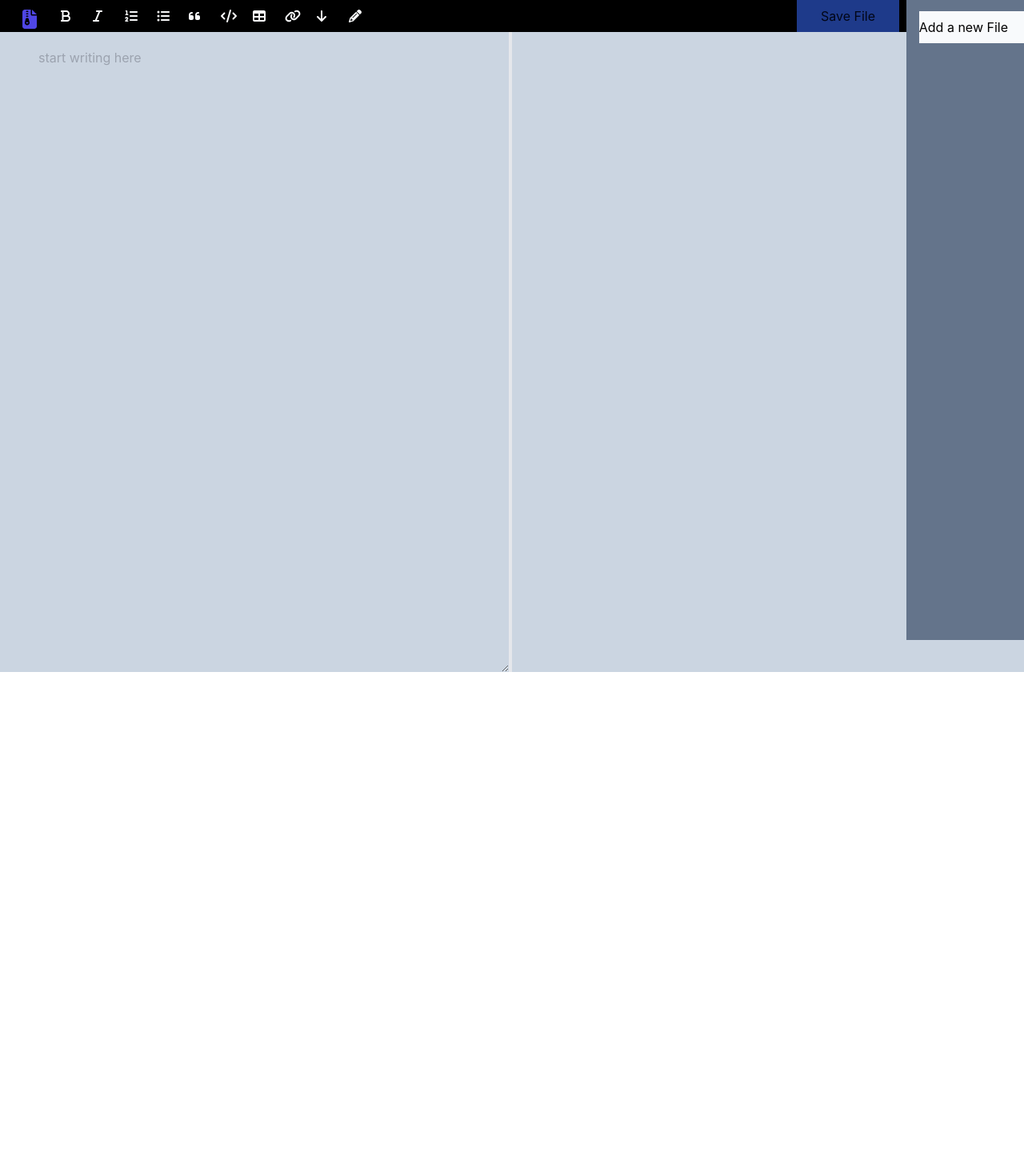
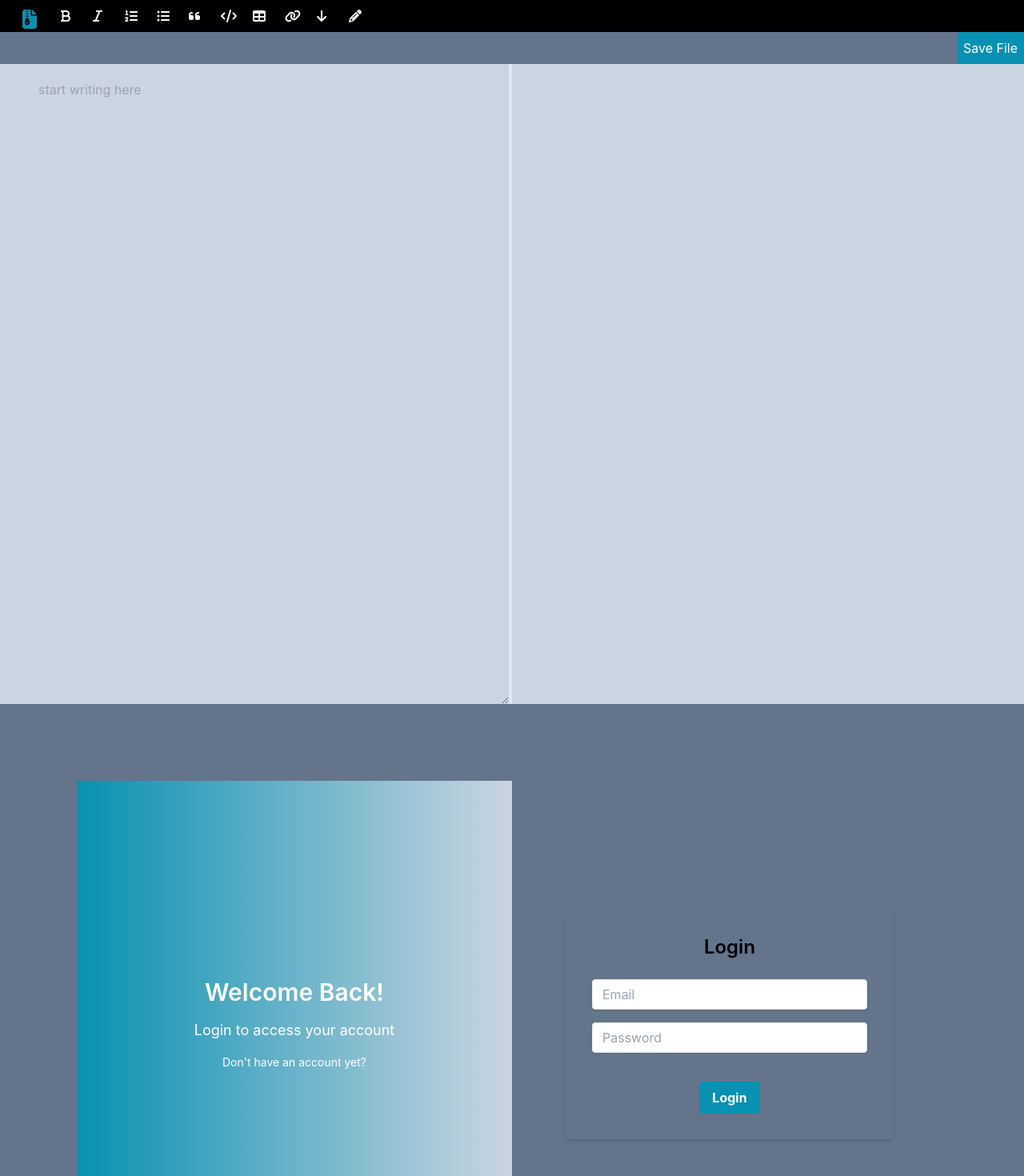
Before and after one commit to hyemiie/markDownEditor, a React (Create React App) app in the folder client/markdown/: page / in a window 1280 px wide. Shown: the top 1470 px of the page at 80% size. Before the commit the page ends 840 px from the top, so only its background shows below. Built offline with nearby package versions, Linux system fonts and the light colour scheme.

Commit message:
updated commit

```diff
--- a/client/markdown/package.json
+++ b/client/markdown/package.json
@@ -13,6 +13,8 @@
     "react": "^18.3.1",
     "react-dom": "^18.3.1",
     "react-icons": "^5.2.1",
+    "react-router": "^6.23.1",
+    "react-router-dom": "^6.23.1",
     "react-scripts": "5.0.1",
     "web-vitals": "^2.1.4"
   },
--- a/client/markdown/src/App.js
+++ b/client/markdown/src/App.js
@@ -1,10 +1,13 @@
 import logo from './logo.svg';
 import Mainpage from './components/Mainpage';
+import Login from './components/Login/Login';
 
 function App() {
   return (
     <div className="App">
      <Mainpage/>
+     <Login/>
+
     </div>
   );
 }
--- a/client/markdown/src/components/Login/Login.jsx
+++ b/client/markdown/src/components/Login/Login.jsx
@@ -1,41 +1,73 @@
-import axios from 'axios'
-import React from 'react'
+import axios from 'axios';
+import React from 'react';
+import { Link } from 'react-router-dom';
 
 const Login = () => {
-
-    const Login = async(e)=>{
-        e.preventDefault()
-        const userMail= document.getElementById('email').value;
-        const password= document.getElementById('password').value;
+    const handleLogin = async (e) => {
+        e.preventDefault();
+        const userMail = document.getElementById('email').value;
+        const password = document.getElementById('password').value;
 
         const data = {
-            userMail, password
+            userMail,
+            password
+        };
+
+        try {
+            const response = await axios.post('http://localhost:5000/login', data);
+            console.log("response", response);
+            localStorage.setItem('token', response.data.token);
+        } catch (error) {
+            console.log(error);
         }
-        console.log(data)
+    };
 
-        try{
+    return (
+        <div className="h-screen flex p-24  bg-slate-500">
+            <div className="w-1/2 bg-gradient-to-r from-cyan-600 to-slate-300 flex justify-center items-center p-10">
+                <div className="text-white text-center">
+                    <h1 className="text-3xl font-semibold mb-4">Welcome Back!</h1>
+                    <p className="text-lg mb-4">Login to access your account</p>
+                    <p className="text-sm">Don't have an account yet?
+                    <ul>
+        <li className='underline'>
+        {/* <Link to="/about">Sign up here</Link> */}
+        </li>
+    </ul></p>
+                </div>
+            </div>
+            <div className="w-1/2 flex justify-center items-center">
+                <form className="w-3/4 bg-slate-500 shadow-md rounded px-8 py-8">
+                    <h1 className="text-2xl font-semibold text-center mb-6">Login</h1>
+                    <div className="mb-4">
+                        <input
+                            className="shadow appearance-none border rounded w-full py-2 px-3 text-gray-700 leading-tight focus:outline-none focus:shadow-outline"
+                            id="email"
+                            type="email"
+                            placeholder="Email"
+                        />
+                    </div>
+                    <div className="mb-6">
+                        <input
+                            className="shadow appearance-none border rounded w-full py-2 px-3 text-gray-700 mb-3 leading-tight focus:outline-none focus:shadow-outline"
+                            id="password"
+                            type="password"
+                            placeholder="Password"
+                        />
+                    </div>
+                    <div className="flex items-center justify-center">
+                        <button
+                            className="bg-cyan-600 hover:bg-cyan-700 text-white font-bold py-2 px-4 rounded focus:outline-none focus:shadow-outline"
+                            type="button"
+                            onClick={handleLogin}
+                        >
+                            Login
+                        </button>
+                    </div>
+                </form>
+            </div>
+        </div>
+    );
+};
 
-
-const response =await axios.post('http://localhost:5000/login', data
-)
-console.log("response", response)
-localStorage.setItem('token', response.data.token)
-
-    }
-    catch(error){
-console.log(error)
-    }
-    }
-  return (
-    <div>
-        <form>
-        <h1>Login</h1>
-            <input placeholder="Email" type='email' id='email'/>
-            <input placeholder="Password" type='password' id='password'/>
-<button onClick={Login}>Login</button>
-        </form>
-    </div>
-  )
-}
-
-export default Login
+export default Login;
--- a/client/markdown/src/components/Mainpage.jsx
+++ b/client/markdown/src/components/Mainpage.jsx
@@ -5,6 +5,7 @@ import { FontAwesomeIcon } from "@fortawesome/react-fontawesome";
 import {
   faAngleDoubleRight,
   faArrowDown,
+  faArrowLeft,
   faBold,
   faCalendar,
   faCalendarAlt,
@@ -37,6 +38,17 @@ const Mainpage = () => {
   const [fileStatus, setFileStatus] = useState(false);
   const [fileName, setFileName] = useState("");
   const [currentFile, setCurrentFile] = useState("");
+  const [fileListStatus, setFileListStatus] = useState(false);
+  const [isHovered, setIsHovered] = useState(false);
+  const [hoveredButton, setHoveredButton] = useState(null);
+
+  const handleMouseEnter = (buttonName) => {
+    setHoveredButton(buttonName);
+  };
+
+  const handleMouseLeave = () => {
+    setHoveredButton(null);
+  };
 
   const getUserInput = async (inputText) => {
     try {
@@ -45,7 +57,6 @@ const Mainpage = () => {
       });
       console.log("response", response.data);
 
-      // Access the html property from the response
       setHtmlResponse(response.data.html);
     } catch (error) {
       console.log(error);
@@ -61,10 +72,8 @@ const Mainpage = () => {
       }
     };
 
-    // Attach the event listener to the document
     document.addEventListener("mouseup", handleMouseUp);
 
-    // Cleanup the event listener on component unmount
     return () => {
       document.removeEventListener("mouseup", handleMouseUp);
     };
@@ -83,7 +92,7 @@ const Mainpage = () => {
       const boldedText = `<b>${highlightedText}</b>`;
       const newText = userInput.replace(highlightedText, boldedText);
       setUserInput(newText);
-      setHtmlResponse(newText); // Update the htmlResponse to reflect the bolded text in the preview area
+      setHtmlResponse(newText);
     }
   };
 
@@ -92,7 +101,7 @@ const Mainpage = () => {
       const italicedText = `<em>${highlightedText}</em>`;
       const newText = userInput.replace(highlightedText, italicedText);
       setUserInput(newText);
-      setHtmlResponse(newText); // Update the htmlResponse to reflect the bolded text in the preview area
+      setHtmlResponse(newText);
     }
   };
 
@@ -104,7 +113,7 @@ const Mainpage = () => {
         .join("");
       const newText = userInput.replace(highlightedText, List);
       setUserInput(newText);
-      setHtmlResponse(newText); // Update the htmlResponse to reflect the bolded text in the preview area
+      setHtmlResponse(newText);
     }
   };
 
@@ -113,7 +122,7 @@ const Mainpage = () => {
       const subList = `<li> <li>${highlightedText}</li></l1>`;
       const newText = userInput.replace(highlightedText, subList);
       setUserInput(newText);
-      setHtmlResponse(newText); // Update the htmlResponse to reflect the bolded text in the preview area
+      setHtmlResponse(newText);
     }
   };
 
@@ -122,7 +131,7 @@ const Mainpage = () => {
       const Code = `<code>${highlightedText}</code>`;
       const newText = userInput.replace(highlightedText, Code);
       setUserInput(newText);
-      setHtmlResponse(newText); // Update the htmlResponse to reflect the bolded text in the preview area
+      setHtmlResponse(newText);
     }
   };
 
@@ -131,7 +140,7 @@ const Mainpage = () => {
       const Table = `<tr>${highlightedText}</tr>`;
       const newText = userInput.replace(highlightedText, Table);
       setUserInput(newText);
-      setHtmlResponse(newText); // Update the htmlResponse to reflect the bolded text in the preview area
+      setHtmlResponse(newText);
     }
   };
 
@@ -140,7 +149,7 @@ const Mainpage = () => {
       const Link = `<a>${highlightedText}</a>`;
       const newText = userInput.replace(highlightedText, Link);
       setUserInput(newText);
-      setHtmlResponse(newText); // Update the htmlResponse to reflect the bolded text in the preview area
+      setHtmlResponse(newText);
     }
   };
 
@@ -153,17 +162,13 @@ const Mainpage = () => {
         fileName: "First Download",
       });
       alert("File Downloaded");
-
-      // Access the html property from the response
     } catch (error) {
       console.log(error);
     }
   };
 
   const newFile = async () => {
-    // const userDownload = document.getElementById('htmlResponse').innerHTML;
     const token = localStorage.getItem("token");
-    // const Filename = document.getElementById("fileName").value;
     const Filename = fileName;
     if (userInput.length > 0) {
       userInput = "Update your file ";
@@ -222,7 +227,6 @@ const Mainpage = () => {
       const fileText = response.data.file.userInput;
       console.log(response.data.file.userInput);
       setUserInput(fileText);
-      // console.log('userFile', userFile)
     } catch (error) {
       console.log(error);
     }
@@ -251,60 +255,152 @@ const Mainpage = () => {
     setFileName(e.target.value);
   };
 
+  const viewStatusFalse = () => {
+    setFileListStatus(false);
+  };
+
+  const viewStatusTrue = () => {
+    setFileListStatus(true);
+  };
+
   return (
-    <div className=" flex flex-row-reverse ">
-      <div>
+    <div className="flex flex-row-reverse overflow-hidden">
+      <div className="w-full">
         <p className="flex bg-black text-gray-50 w-screen h-10 px-7 overflow-hidden">
-          <button className="flex pe-10 pt-3 hover:bg-slate-500 w-7" onClick={getFiles}>
+          <button
+            className="flex pe-10 pt-3 hover:bg-slate-500 w-7"
+            onClick={() => {
+              getFiles();
+              viewStatusTrue();
+            }}
+            onMouseEnter={() => handleMouseEnter("fileArchive")}
+            onMouseLeave={handleMouseLeave}
+          >
             <FontAwesomeIcon
               icon={faFileArchive}
-              className="flex text-2xl text-indigo-600"
+              className="flex text-2xl text-cyan-600"
             />
+            {/* text-indigo-600 */}
+
+            {hoveredButton == "fileArchive" ? <p>View Files</p> : ""}
           </button>
-          <button className="flex pe-10 pt-3 hover:bg-slate-500 w-7" onClick={handleBoldClick}>
-            <FontAwesomeIcon icon={faBold} className="justify-center pl-2"  />
+
+          <button
+            className="flex pe-10 pt-3 hover:bg-slate-500 w-7"
+            onClick={handleBoldClick}
+            onMouseEnter={() => handleMouseEnter("bold")}
+            onMouseLeave={handleMouseLeave}
+          >
+            <FontAwesomeIcon icon={faBold} className="justify-center pl-2" />
+            {hoveredButton == "bold" ? <p>Bold</p> : ""}
           </button>
           <button
             className="flex pe-10 font-bold pt-3 hover:bg-slate-500 w-7"
             onClick={handleItalicClick}
+            onMouseEnter={() => handleMouseEnter("Italic")}
+            onMouseLeave={handleMouseLeave}
           >
-            <FontAwesomeIcon icon={faItalic} className="justify-center pl-2"  />
-          </button>{" "}
-          <button className="flex pe-10 pt-3 hover:bg-slate-500 w-7" onClick={handleListClick}>
-            <FontAwesomeIcon icon={faListNumeric}  className="justify-center pl-2"/>
-          </button>{" "}
-          <button className="flex pe-10 pt-3 hover:bg-slate-500 w-7" onClick={handleSubListClick}>
-            <FontAwesomeIcon icon={faListDots} className="justify-center pl-2"  />
-          </button>{" "}
-          <button className="flex pe-10 pt-3 hover:bg-slate-500 w-7">
-            <FontAwesomeIcon icon={faQuoteLeft} className="justify-center pl-2"  />
-          </button>{" "}
-          <button className="flex pe-10 pt-3 hover:bg-slate-500 w-7" onClick={handleCodeClick}>
-            <FontAwesomeIcon icon={faCode} className="justify-center pl-2"  />
-          </button>{" "}
-          <button className="flex pe-10 pt-3 hover:bg-slate-500 w-7" onClick={handleTableClick}>
-            <FontAwesomeIcon icon={faTable} className="justify-center pl-2"  />
-          </button>{" "}
-          <button className="flex pe-10 pt-3 hover:bg-slate-500 w-7" onClick={handleLinkClick}>
-            <FontAwesomeIcon icon={faLink} className="justify-center pl-2"  />
+            <FontAwesomeIcon icon={faItalic} className="justify-center pl-2" />
+            {hoveredButton == "Italic" ? <p>Italic</p> : ""}
           </button>
-          <button className="flex pe-10 pt-3 hover:bg-slate-500 w-7" onClick={handleDownload}>
-            <FontAwesomeIcon icon={faArrowDown} className="justify-center pl-2"  />
+          <button
+            className="flex pe-10 pt-3 hover:bg-slate-500 w-7"
+            onClick={handleListClick}
+            onMouseEnter={() => handleMouseEnter("List")}
+            onMouseLeave={handleMouseLeave}
+          >
+            <FontAwesomeIcon
+              icon={faListNumeric}
+              className="justify-center pl-2"
+            />
+            {hoveredButton == "List" ? <p>List</p> : ""}
           </button>
-          <button className="flex pe-10 pt-3 hover:bg-slate-500 w-7" onClick={editFile}>
-            <FontAwesomeIcon icon={faPencil} className="justify-center pl-2"  />
+          <button
+            className=" flex pe-10 pt-3 hover:bg-slate-500 w-7 "
+            onClick={handleSubListClick}
+            onMouseEnter={() => handleMouseEnter("SubList")}
+            onMouseLeave={handleMouseLeave}
+          >
+            <FontAwesomeIcon
+              icon={faListDots}
+              className="justify-center pl-2"
+            />
+            {hoveredButton == "SubList" ? <p>SubList</p> : ""}
           </button>
-          <p className="grid mt-2 pl-36 ">{currentFile}</p>
-          <div className="flex text-slate-950 align-middle ">
-            {" "}
+
+          <button
+            className="flex pe-10 pt-3 hover:bg-slate-500 w-7"
+            onMouseEnter={() => handleMouseEnter("Quote")}
+            onMouseLeave={handleMouseLeave}
+          >
+            <FontAwesomeIcon
+              icon={faQuoteLeft}
+              className="justify-center pl-2"
+            />
+            {hoveredButton == "Quote" ? <p>Quote</p> : ""}
+          </button>
+          <button
+            className="flex pe-10 pt-3 hover:bg-slate-500 w-7"
+            onClick={handleCodeClick}
+            onMouseEnter={() => handleMouseEnter("Code")}
+            onMouseLeave={handleMouseLeave}
+          >
+            <FontAwesomeIcon icon={faCode} className="justify-center pl-2" />
+            {hoveredButton == "Code" ? <p>Code</p> : ""}
+          </button>
+          <button
+            className="flex pe-10 pt-3 hover:bg-slate-500 w-7"
+            onClick={handleTableClick}
+            onMouseEnter={() => handleMouseEnter("Table")}
+            onMouseLeave={handleMouseLeave}
+          >
+            <FontAwesomeIcon icon={faTable} className="justify-center pl-2" />
+            {hoveredButton == "Table" ? <p>Table</p> : ""}
+          </button>
+          <button
+            className="flex pe-10 pt-3 hover:bg-slate-500 w-7"
+            onClick={handleLinkClick}
+            onMouseEnter={() => handleMouseEnter("Link")}
+            onMouseLeave={handleMouseLeave}
+          >
+            <FontAwesomeIcon icon={faLink} className="justify-center pl-2" />
+            {hoveredButton == "Link" ? <p>Link</p> : ""}
+          </button>
+          <button
+            className="flex pe-10 pt-3 hover:bg-slate-500 w-7"
+            onClick={handleDownload}
+            onMouseEnter={() => handleMouseEnter("Download")}
+            onMouseLeave={handleMouseLeave}
+          >
+            <FontAwesomeIcon
+              icon={faArrowDown}
+              className="justify-center pl-2"
+            />
+            {hoveredButton == "Download" ? <p>Download</p> : ""}
+          </button>
+          <button
+            className="flex pe-10 pt-3 hover:bg-slate-500 w-7"
+            onClick={editFile}
+            onMouseEnter={() => handleMouseEnter("Edit")}
+            onMouseLeave={handleMouseLeave}
+          >
+            <FontAwesomeIcon icon={faPencil} className="justify-center pl-2" />
+            {hoveredButton == "Edit" ? <p>Edit File</p> : ""}
+          </button>
+        </p>
+
+        <div className="flex items-center justify-between w-full  flex-wrap bg-slate-500">
+          <p className=" text-gray-300 text-3xl ml-4 font-bold font-serif">{currentFile}</p>
+          <div className="flex items-center">
             <button
               onClick={editFile}
-              className=" w-32 bg-blue-900 align-middle ml-96 text-center hover:text-gray-100"
+              className="text-center bg-cyan-600 text-white hover:text-gray-100 p-2 rounded"
             >
               Save File
             </button>
           </div>
-        </p>
+        </div>
+
         <div className="flex">
           <textarea
             className="bg-slate-300 h-screen w-[50%] border-r-4 border-b-cyan-500 outline-none pl-12 pt-5"
@@ -313,7 +409,6 @@ const Mainpage = () => {
             value={userInput}
             onChange={(e) => {
               handleUserInputChange(e);
-              // editFile();
             }}
           />
           <div
@@ -323,60 +418,62 @@ const Mainpage = () => {
           />
         </div>
       </div>
-      <div className=" bg-slate-500 py-3.5 pl-4 w-max h-screen flex flex-col absolute overflow-y-scroll">
+      {fileListStatus && (
+        <div className="bg-slate-500 py-3.5 pl-4 w-max h-screen flex flex-col absolute overflow-y-scroll">
+          <FontAwesomeIcon
+            icon={faArrowLeft}
+            onClick={viewStatusFalse}
+            className="flex bg-slate-600 w-6 h-6 text-xs p-5 rounded-full hover:bg-black hover:text-slate-100"
+          />
+
           {userFile.map((file) => (
             <div
               key={file._id}
-            onClick={(e) => {
+              onClick={() => {
                 getFileId(file._id);
                 getCurrentFile(file.fileName);
                 viewFile();
               }}
-            className=" mb-7 hover:bg-gray-600 text-gray-100 w-56 h-8 "
+              className="mb-7 hover:bg-gray-600 text-gray-100 w-56 h-8"
             >
-            <FontAwesomeIcon icon={faFile} onClick={viewFile} /> {file.fileName}
-            {/* <div onClick={viewFile}>hi</div> */}
+              <FontAwesomeIcon icon={faFile} /> {file.fileName}
             </div>
           ))}
           <div>
-          {fileStatus ? (
-            <div className=" flex mb-7 text-gray-100 w-48">
-              {" "}
+            {fileStatus && (
+              <div className="flex mb-7 text-gray-100 w-48">
                 <FontAwesomeIcon icon={faFile} />
                 <input
                   placeholder="File name"
                   id="fileName"
-                className=" flex bg-transparent  border-white border-b-2 outline-none pl-5"
+                  className="flex bg-transparent border-white border-b-2 outline-none pl-5"
                   onChange={createNewfile}
-              />{" "}
+                />
               </div>
-          ) : (
-            ""
             )}
           </div>
-        <div className="flex ">
+          <div className="flex">
             <button
-            className=" bg-slate-50 w-42 mr-auto pr-5 h-10 "
-            onClick={(e) => {
+              className="bg-slate-50 w-42 mr-auto pr-5 h-10"
+              onClick={() => {
                 newFile();
                 togglenewFile();
               }}
             >
               Add a new File
             </button>
-          {fileStatus ? (
+            {fileStatus && (
               <FontAwesomeIcon
                 icon={faTimes}
                 onClick={cancelToggle}
-              className=" bg-rose-700 text-gray-50 p-2 flex h-6"
+                className="bg-rose-700 text-gray-50 p-2 flex h-6"
               />
-          ) : (
-            ""
             )}
           </div>
         </div>
-      {/* <Login />
-      <Register /> */}
+      )}
+
+      <Login/>
     </div>
   );
 };
```
Also changed, not shown: client/markdown/src/components/mainpage.css (+14 -0 lines), 1 other file (tests, documents, lock files or other folders). Lines whose indentation alone changed are shown as unchanged.
